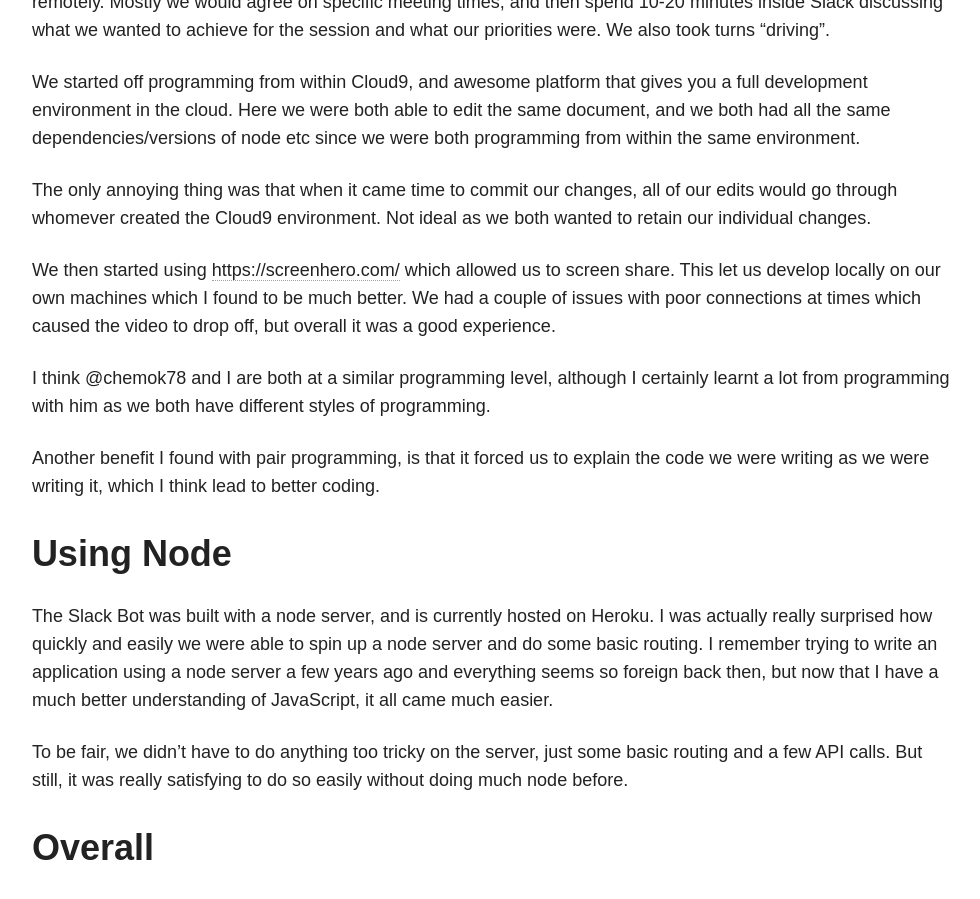
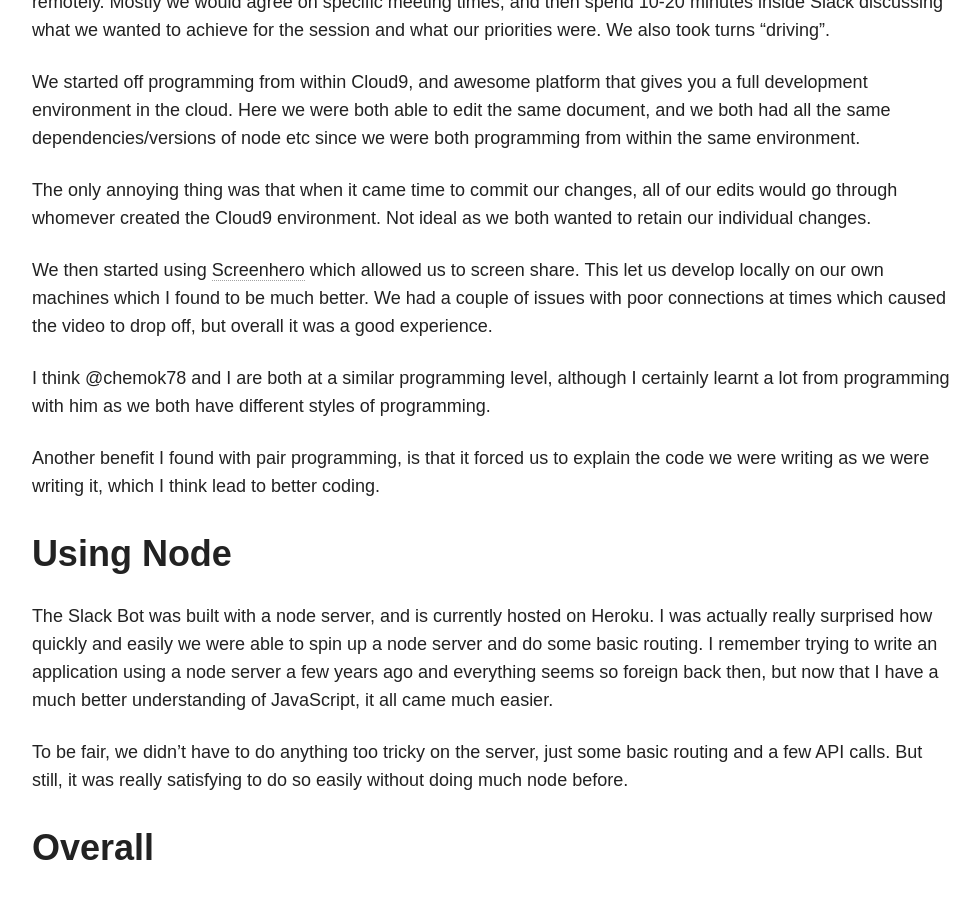
Before and after one commit to Matthew-Burfield/Matthew-Burfield.github.io-old, a Jekyll site: the page built from _posts/projects/2017-04-25-giphy-slack-bot.markdown, in a window 1280 px wide and 900 px high, scrolled down 1774 px. Shown: the whole window, without its empty margins (149-1129 px from the left). Built offline with Jekyll 4.4.1, drawn with Linux system fonts in a browser that asks for light colours; nearby versions of some CDN libraries; some of the changed lines change nothing that is shown.

Commit message:
fixed link

```diff
--- a/_posts/projects/2017-04-25-giphy-slack-bot.markdown
+++ b/_posts/projects/2017-04-25-giphy-slack-bot.markdown
@@ -27,7 +27,7 @@
 
 The only annoying thing was that when it came time to commit our changes, all of our edits would go through whomever created the Cloud9 environment. Not ideal as we both wanted to retain our individual changes.
 
-We then started using [https://screenhero.com/](Screenhero) which allowed us to screen share. This let us develop locally on our own machines which I found to be much better. We had a couple of issues with poor connections at times which caused the video to drop off, but overall it was a good experience.
+We then started using [Screenhero](https://screenhero.com/) which allowed us to screen share. This let us develop locally on our own machines which I found to be much better. We had a couple of issues with poor connections at times which caused the video to drop off, but overall it was a good experience.
 
 I think @chemok78 and I are both at a similar programming level, although I certainly learnt a lot from programming with him as we both have different styles of programming.
 
```
